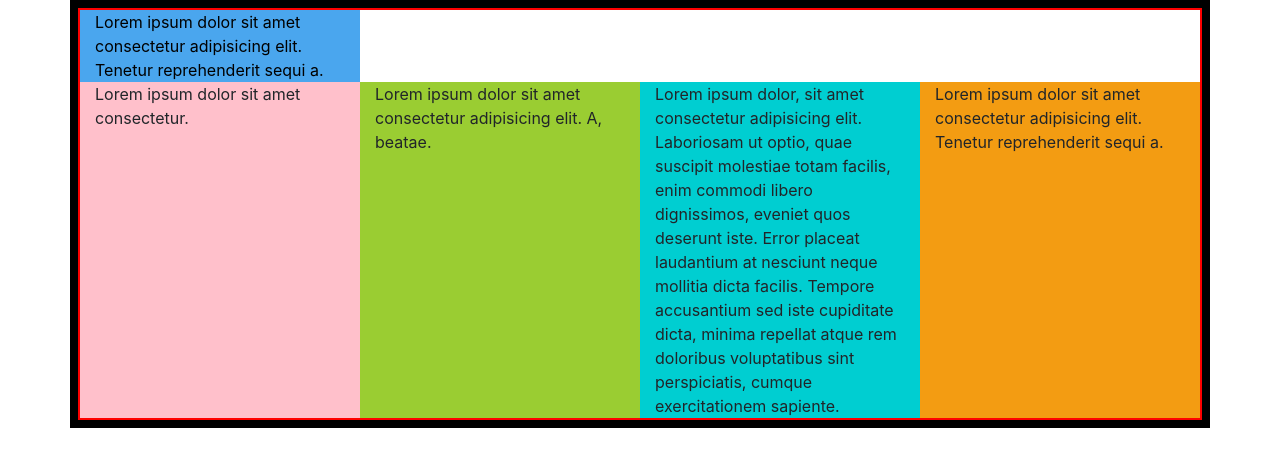
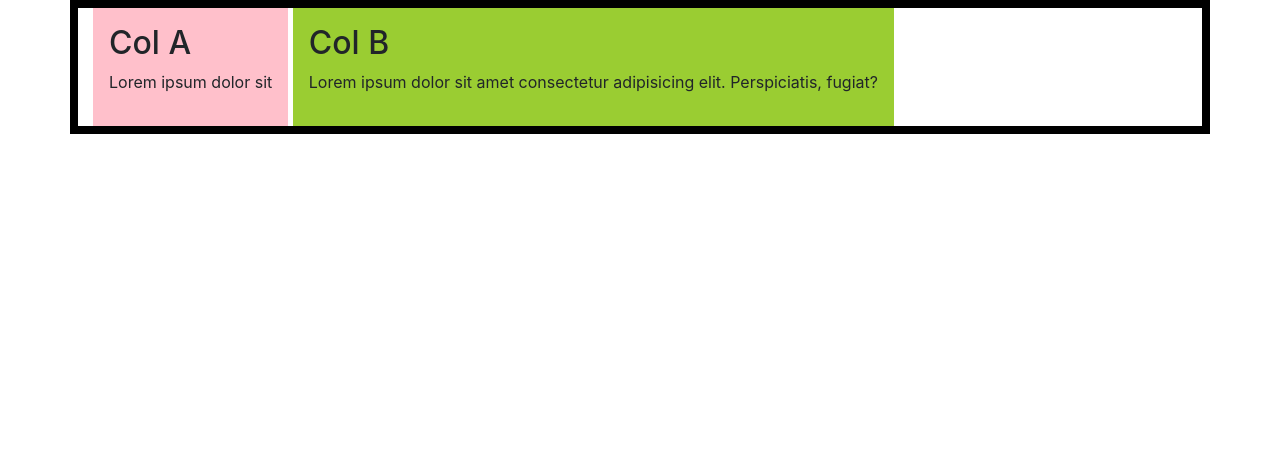
Before and after one commit to anubhab5/learn-bootstrap, a website: page index.html in a window 1280 px wide. Drawn offline with nearby package versions, Linux system fonts and the light colour scheme.

Commit message:
display utilities

```diff
--- a/index.html
+++ b/index.html
@@ -14,31 +14,14 @@
 
 
         <div class="container">
-            <div class="row flex-wrap-reverse">
-                <div class="col-md-3 pink">
-                    Lorem ipsum dolor sit amet consectetur.
-                </div>
-                <div class="col-md-3 green">
-                    Lorem ipsum dolor sit amet consectetur adipisicing elit. A,
-                    beatae.
-                </div>
-                <div class="col-md-3 cyan">
-                    Lorem ipsum dolor, sit amet consectetur adipisicing elit.
-                    Laboriosam ut optio, quae suscipit molestiae totam facilis,
-                    enim commodi libero dignissimos, eveniet quos deserunt iste.
-                    Error placeat laudantium at nesciunt neque mollitia dicta
-                    facilis. Tempore accusantium sed iste cupiditate dicta,
-                    minima repellat atque rem doloribus voluptatibus sint
-                    perspiciatis, cumque exercitationem sapiente.
-                </div>
-                <div class="col-md-3 orange">
-                    Lorem ipsum dolor sit amet consectetur adipisicing elit.
-                    Tenetur reprehenderit sequi a.
-                </div>
-                <div class="col-md-3 blue">
-                    Lorem ipsum dolor sit amet consectetur adipisicing elit.
-                    Tenetur reprehenderit sequi a.
-                </div>
+            <div class="p-3 d-inline-block pink">
+                <h2>Col A</h2>
+                <p>Lorem ipsum dolor sit</p>
+            </div>
+            <div class="p-3 d-inline-block green">
+                <h2>Col B</h2>
+                <p>Lorem ipsum dolor sit amet consectetur adipisicing elit.
+                    Perspiciatis, fugiat?</p>
             </div>
         </div>
 
```
